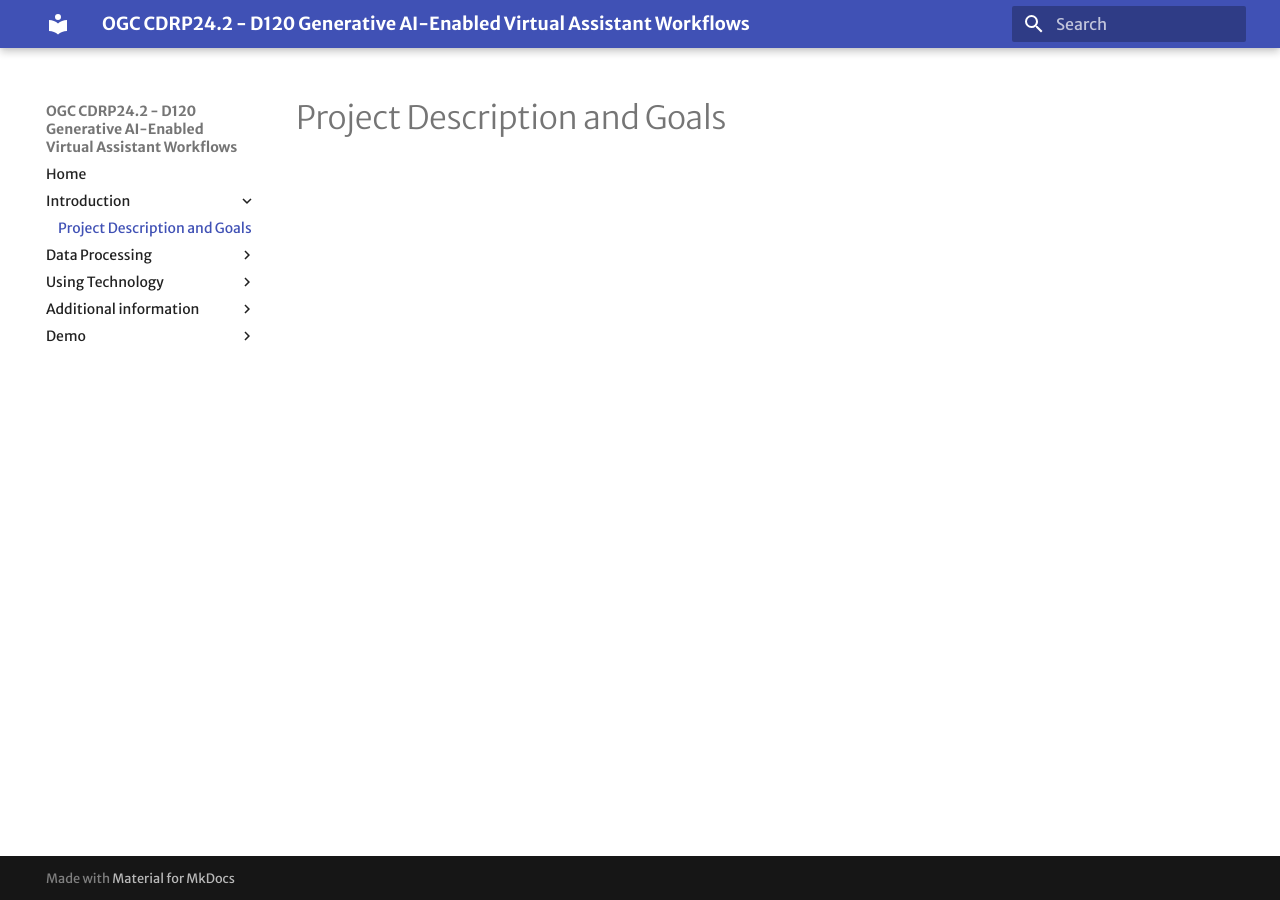
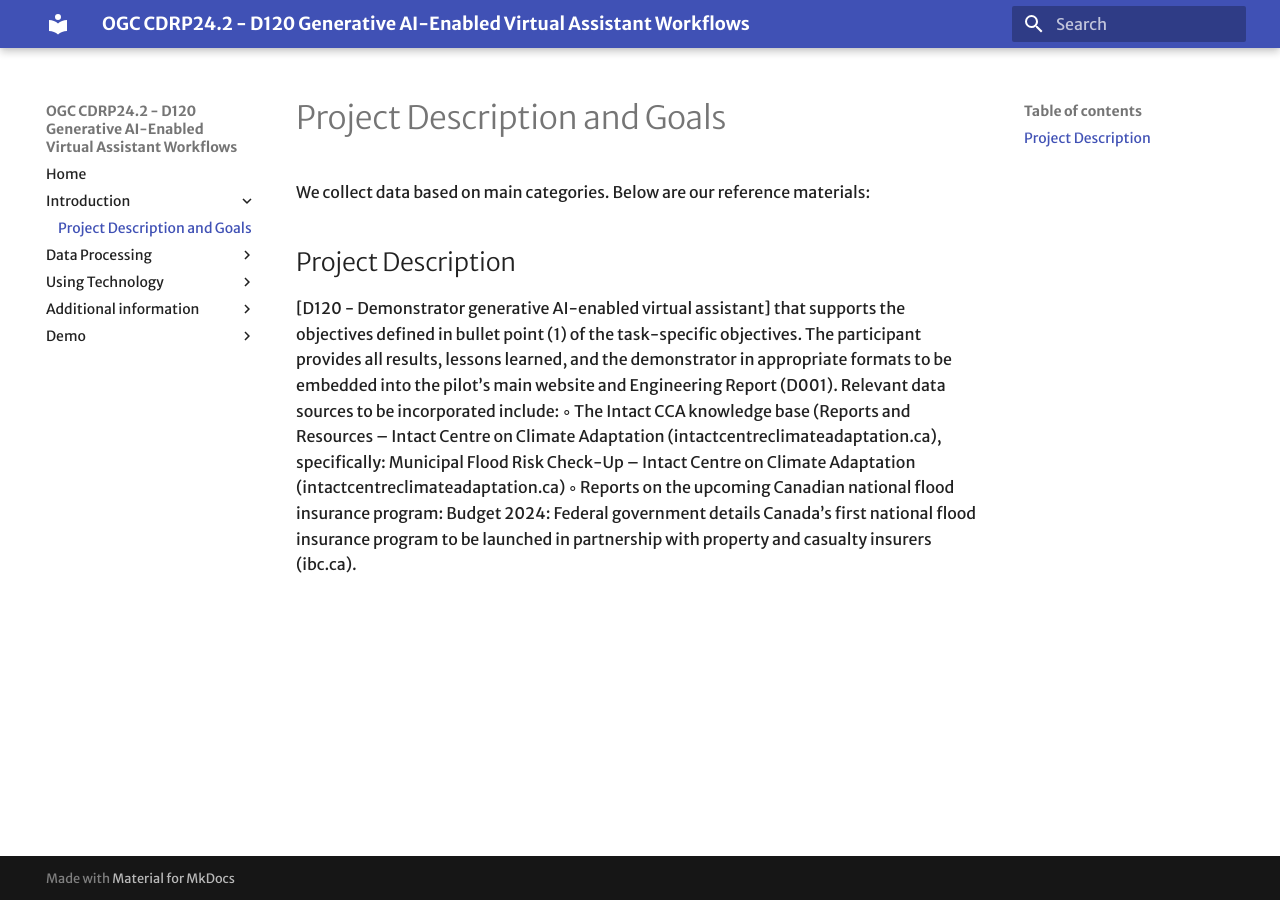
Before and after one commit to Sarah0111/ogc-demo-web, an MkDocs documentation site: the page built from docs/Section1-Project Description and Goals.md, in a window 1280 px wide. Built offline with MkDocs 1.6.1 and Material for MkDocs 9.7.7, drawn with Linux system fonts in a browser that asks for light colours; some web fonts are replaced.

Commit message:
Update Section1-Project Description and Goals.md

```diff
--- a/docs/Section1-Project Description and Goals.md
+++ b/docs/Section1-Project Description and Goals.md
@@ -1 +1,16 @@
 # Project Description and Goals
+
+We collect data based on main categories. Below are our reference materials:
+
+## Project Description
+
+[D120 - Demonstrator generative AI-enabled virtual assistant] that supports the objectives
+defined in bullet point (1) of the task-specific objectives. The participant provides all results,
+lessons learned, and the demonstrator in appropriate formats to be embedded into the pilot’s
+main website and Engineering Report (D001). Relevant data sources to be incorporated include:
+◦ The Intact CCA knowledge base (Reports and Resources – Intact Centre on Climate
+Adaptation (intactcentreclimateadaptation.ca), specifically: Municipal Flood Risk Check-Up –
+Intact Centre on Climate Adaptation (intactcentreclimateadaptation.ca)
+◦ Reports on the upcoming Canadian national flood insurance program: Budget 2024: Federal
+government details Canada’s first national flood insurance program to be launched in
+partnership with property and casualty insurers (ibc.ca).
```
